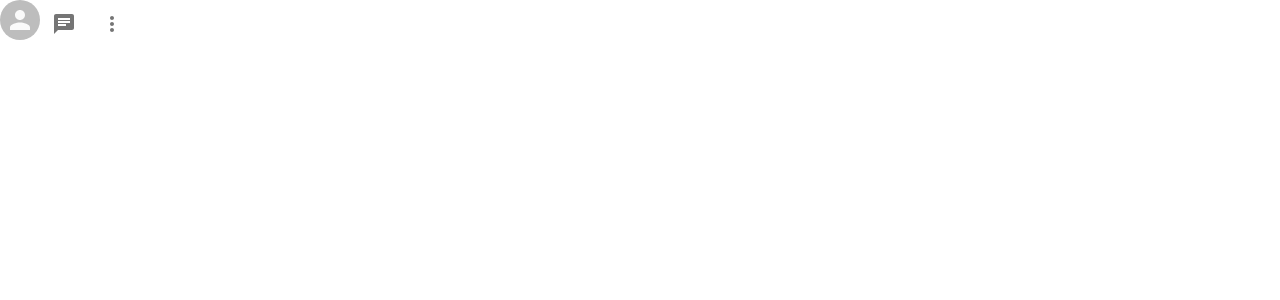
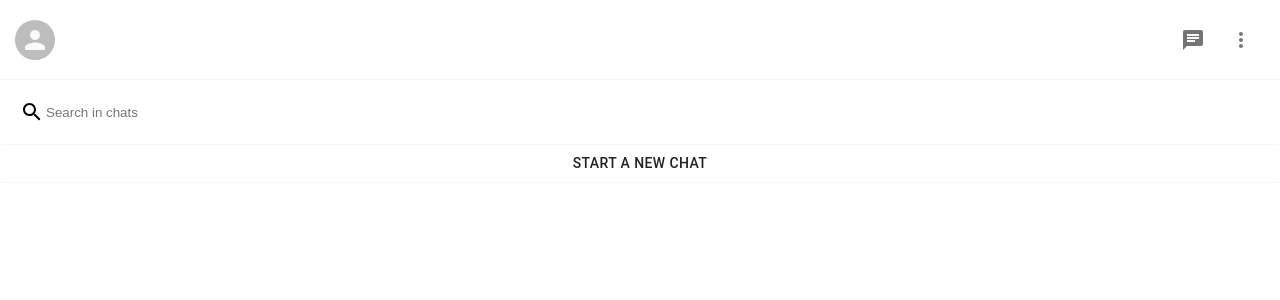
Before and after one commit to victoriapelaez/whatsapp-2, a Next.js app: page / in a window 1280 px wide. Shown: the top 300 px of the page. Built offline with nearby package versions, Linux system fonts and the light colour scheme.

Commit message:
sidebar initial style

```diff
--- a/components/Sidebar.js
+++ b/components/Sidebar.js
@@ -1,7 +1,8 @@
-import { Avatar, IconButton } from "@material-ui/core";
+import { Avatar, Button, IconButton } from "@material-ui/core";
 import styled from "styled-components"
 import ChatIcon from '@mui/icons-material/Chat';
 import MoreVertIcon from '@mui/icons-material/MoreVert';
+import SearchIcon from '@mui/icons-material/Search';
 
 
 function Sidebar() {
@@ -20,6 +21,12 @@
                 </IconsContainer>
 
             </Header>
+            <Search>
+                <SearchIcon />
+                <SearchInput placeholder="Search in chats" />
+            </Search>
+
+            <SidebarButton>Start a new chat</SidebarButton>
         </Container>
     )
 }
@@ -28,10 +35,45 @@
 
 const Container = styled.div``;
 
-const Header = styled.div`
+const Search = styled.div`
 display: flex;
+align-items: center;
+padding: 20px;
+border-radius: 2px;`;
+
+const SidebarButton = styled(Button)`
+width: 100%;
+&&& {
+    border-top: 1px solid whitesmoke;
+    border-bottom: 1px solid whitesmoke;
+}
 `;
 
-const UserAvatar = styled(Avatar)``;
+const SearchInput = styled.input`
+outline-width: 0;
+border: none;
+flex: 1;
+`;
 
+const Header = styled.div`
+background-color: white;
+display: flex;
+position: sticky;
+top: 0;
+z-index: 1;
+justify-content: space-between;
+align-items: center;
+padding: 15px;
+height: 80px;
+border-bottom: 1px solid whitesmoke;
+
+`;
+
+const UserAvatar = styled(Avatar)`
+cursor:pointer;
+
+:hover{
+opacity: 0.8;
+}
+`;
 const IconsContainer = styled.div``;
```
